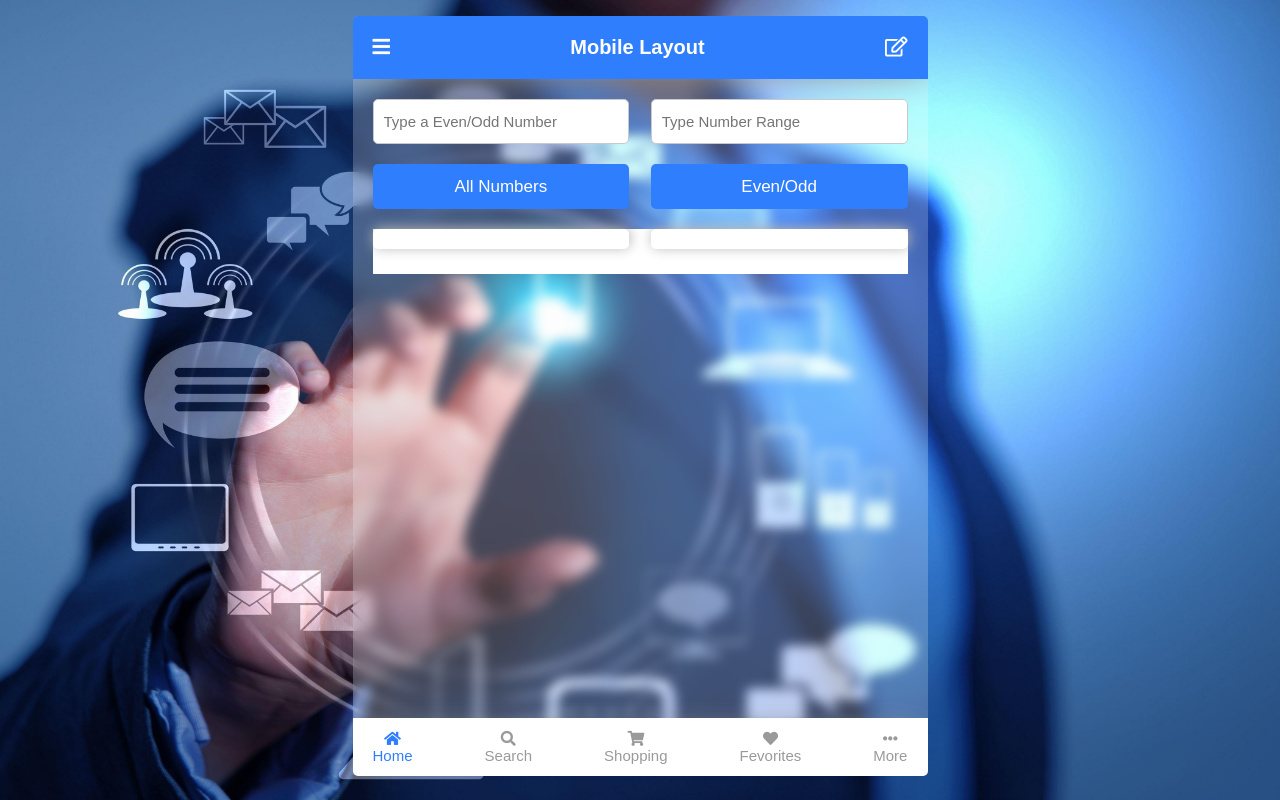
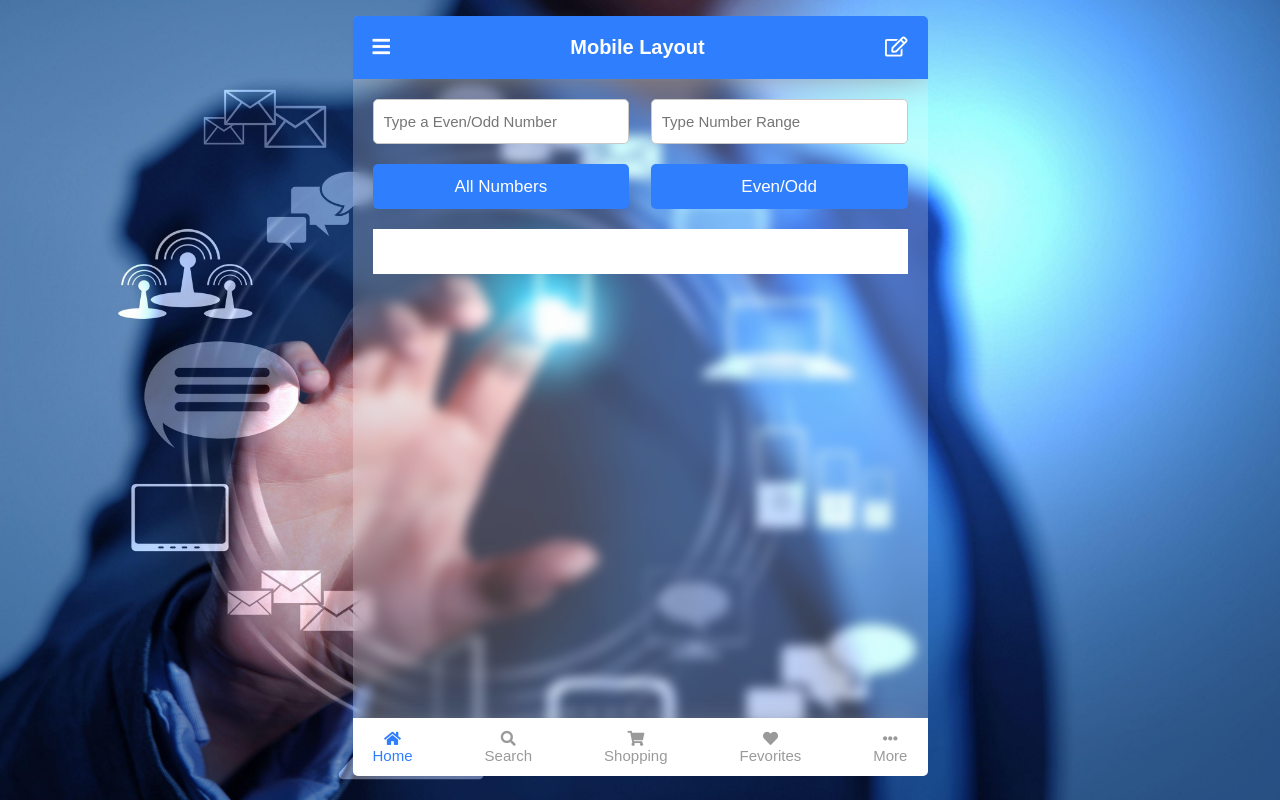
Before and after one commit to Jawad-Jamil/Even-Odd, a plain HTML site: page index.html in a window 1280 px wide. Drawn offline with Linux system fonts and the light colour scheme.

Commit message:
Update style.css

```diff
--- a/style.css
+++ b/style.css
@@ -34,11 +34,6 @@
         background-size: cover;
     }
 
-    .result ul {
-    box-shadow: 1px -1px 13px 0px #b7b7b7;
-    background-color: #ffffff;
-    }
-
 }
 
 
```
